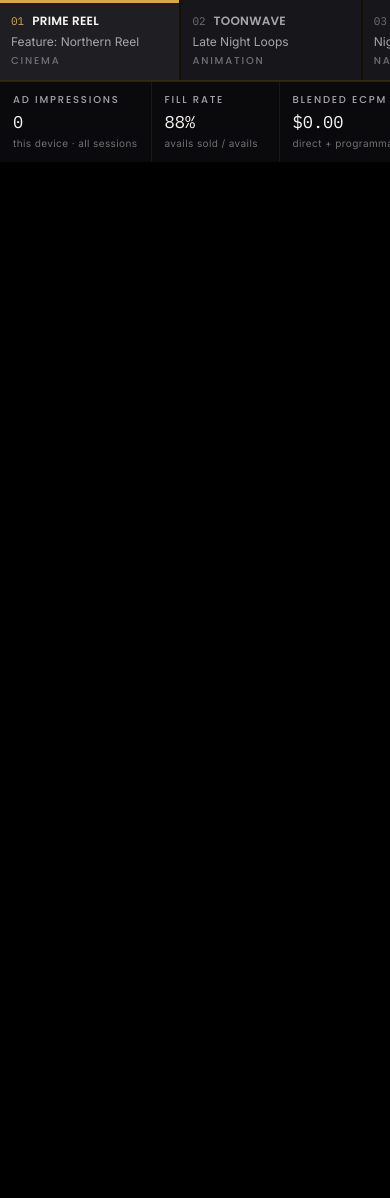
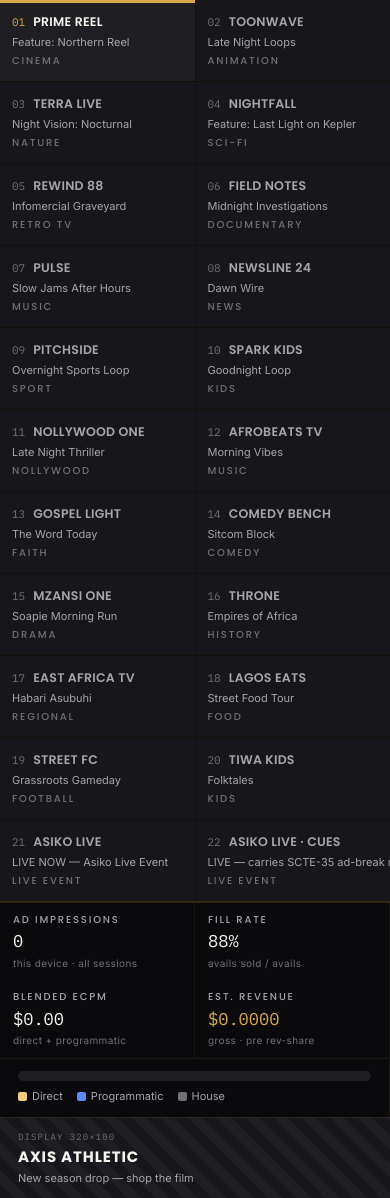
Before and after one commit to johnupah-dev/asiko-tv-poc, a PHP site: page /docs/ in a window 390 px wide. Shown: the part 332-1530 px from the top of the page. Before the commit the page ends 494 px from the top, so only its background shows below. Run offline with PHP 8.4, Linux system fonts and the light colour scheme; some libraries are stand-ins or nearby versions.

Commit message:
Mobile: channels in a 2-column grid, sticky video, wrapping revenue strip
The rail was a single sideways-scrolling strip on phones. Now on <=720px:
- channel rail is grid-template-columns: repeat(2, 1fr) — 22 channels in
  11 rows of two, no horizontal scroll
- the video stage is position: sticky; top: 0 — pins while you scroll the
  channel grid
- the revenue strip wraps (2 stats per row) instead of scrolling
- masthead actions wrap; buttons shrink

Co-Authored-By: Claude Sonnet 5 <noreply@anthropic.com>

```diff
--- a/docs/index.html
+++ b/docs/index.html
@@ -691,15 +691,15 @@ button { font-family: inherit; }
   .brand-mark { width: 20px; height: 20px; }
   .brand .brand-word { font-size: 15px; }
 
-  /* page scrolls; the stage is a real 16:9, not a letterboxed 1fr row */
+  /* page scrolls; the video pins to the top while you scroll the channel grid */
   .app { height: auto; min-height: 100svh; display: block; }
-  .masthead { flex-wrap: wrap; gap: 7px 8px; padding: 8px 12px; position: sticky; top: 0; z-index: 6; }
-  .masthead-actions { gap: 6px; }
-  .masthead-actions .btn { padding: 6px 9px; font-size: 10px; letter-spacing: 0.08em; }
+  .masthead { flex-wrap: wrap; gap: 7px 8px; padding: 8px 12px; }
+  .masthead-actions { gap: 6px; flex-wrap: wrap; }
+  .masthead-actions .btn { padding: 6px 9px; font-size: 10px; letter-spacing: 0.06em; }
   .masthead-mid { order: 3; width: 100%; gap: 8px; }
   .clock { font-size: 12px; }
 
-  .stage { aspect-ratio: 16 / 9; }
+  .stage { position: sticky; top: 0; z-index: 5; aspect-ratio: 16 / 9; }
   #video { object-fit: cover; }
   .bug { top: 8px; right: 8px; gap: 5px; padding: 4px 7px 4px 5px; max-width: 62vw; }
   .bug-name { font-size: 10px; letter-spacing: 0.1em; overflow: hidden; text-overflow: ellipsis; white-space: nowrap; }
@@ -707,15 +707,17 @@ button { font-family: inherit; }
   .lt-title { font-size: 16px; }
   .lt-prog, .lt-time, .lt-title-next { font-size: 10px; }
 
-  .rail { grid-template-columns: none; grid-auto-flow: column; grid-auto-columns: 46%; }
-  .ch { min-width: 0; padding: 9px 11px 11px; }
-  .ch-name { font-size: 12px; }
-
-  .revbar { min-height: 0; }
-  .rev-stat { min-width: 128px; padding: 10px 13px; }
+  /* channels in rows of two — no sideways scrolling */
+  .rail { grid-template-columns: repeat(2, 1fr); grid-auto-flow: row; grid-auto-columns: auto; gap: 1px; overflow-x: hidden; }
+  .ch { min-width: 0; padding: 10px 12px 12px; }
+  .ch-name { font-size: 12.5px; }
+  .ch-now { font-size: 11px; }
+
+  /* revenue strip wraps instead of scrolling */
+  .revbar { flex-wrap: wrap; min-height: 0; }
+  .rev-stat { flex: 1 1 45%; min-width: 0; padding: 10px 13px; border-right: 1px solid var(--line-soft); }
   .rev-v { font-size: 17px; }
-  .rev-split { min-width: 180px; }
-  .companion { min-width: 190px; }
+  .rev-split, .companion { flex-basis: 100%; min-width: 0; border-left: 0; border-top: 1px solid var(--line-soft); }
 
   .browse-head { padding: 12px 14px; gap: 8px; }
   .browse-body { padding: 10px 0 40px; }
```
Also changed, not shown: styles.css (+19 -6 lines).
